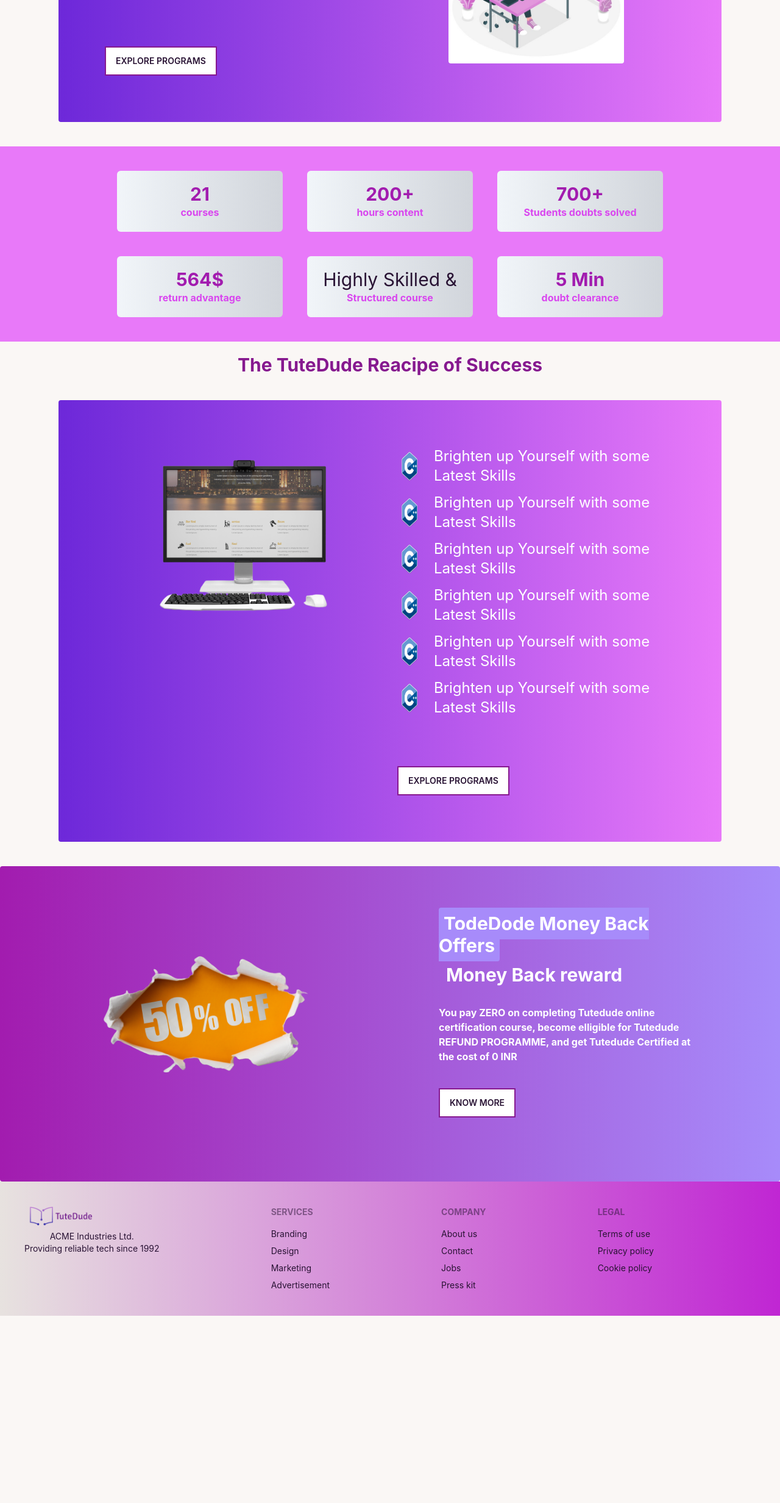
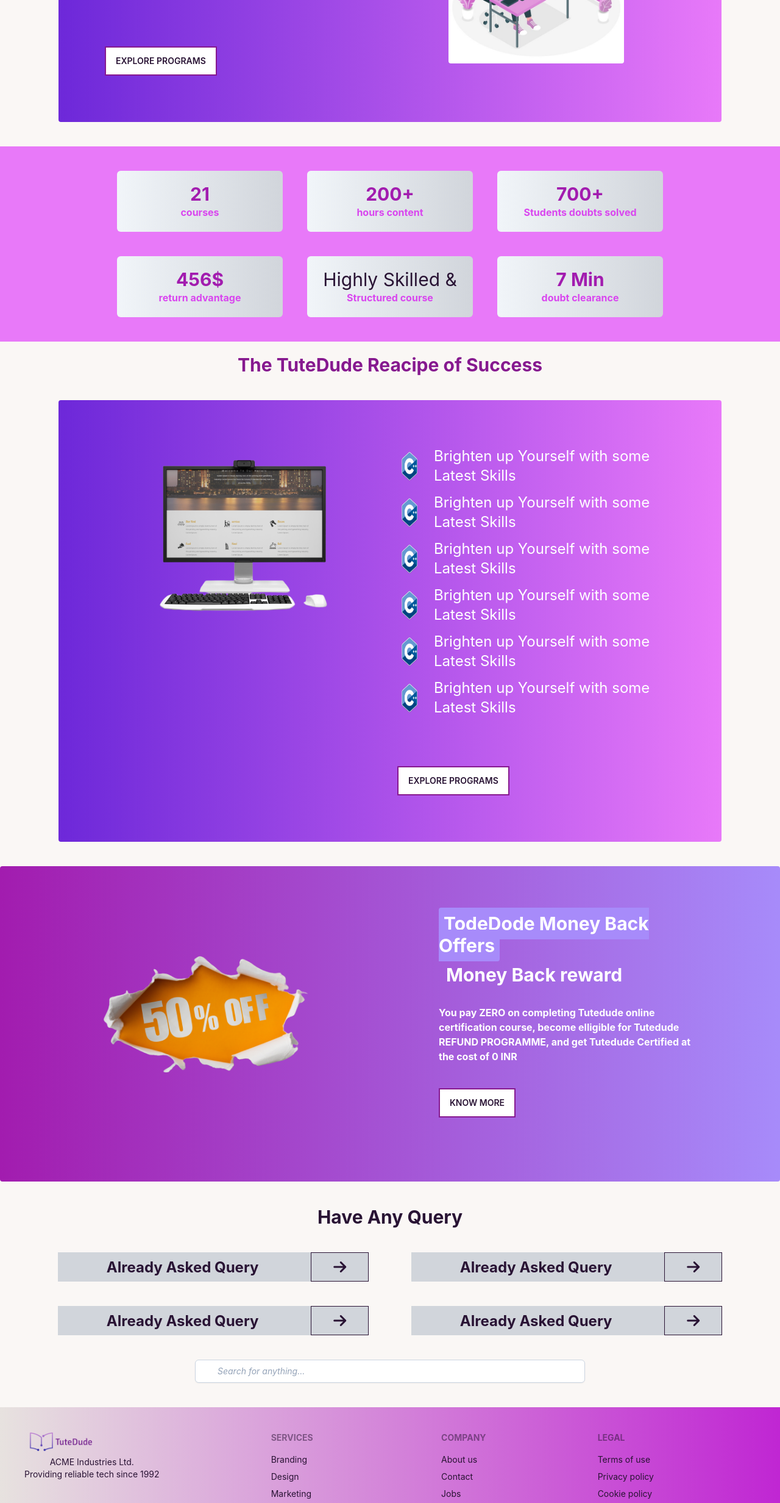
Before and after one commit to rashelmahomud/tuteDude-webSite, a React (Create React App) app: page / in a window 1280 px wide. Shown: the part 955-3419 px from the top of the page at 61% size. Before the commit the page ends 3112 px from the top, so only its background shows below. Built offline with nearby package versions, Linux system fonts and the light colour scheme.

Commit message:
adde some new features

```diff
--- a/package.json
+++ b/package.json
@@ -8,6 +8,7 @@
     "@testing-library/user-event": "^13.5.0",
     "daisyui": "^2.39.0",
     "react": "^18.2.0",
+    "react-countup": "^6.3.2",
     "react-dom": "^18.2.0",
     "react-router-dom": "^6.4.3",
     "react-scripts": "5.0.1",
--- a/public/index.html
+++ b/public/index.html
@@ -9,6 +9,7 @@
       name="description"
       content="Web site created using create-react-app"
     />
+    <link rel="stylesheet" href="https://cdnjs.cloudflare.com/ajax/libs/font-awesome/6.2.0/css/all.min.css" integrity="sha512-xh6O/CkQoPOWDdYTDqeRdPCVd1SpvCA9XXcUnZS2FmJNp1coAFzvtCN9BmamE+4aHK8yyUHUSCcJHgXloTyT2A==" crossorigin="anonymous" referrerpolicy="no-referrer" />
     <link rel="apple-touch-icon" href="%PUBLIC_URL%/logo192.png" />
     <!--
       manifest.json provides metadata used when your web app is installed on a
--- /dev/null
+++ b/src/Components/Pages/CustomerQuery.js
@@ -0,0 +1,40 @@
+import React from 'react';
+
+const CustomerQuery = () => {
+    return (
+        <div>
+            <h1 className='text-3xl text-center font-bold mt-10'>Have Any Query</h1>
+            <div className='grid grid-cols-2 lg:px-20 gap-10 my-10'>
+                <div className='flex mx-auto'>
+                    <h2 className='text-2xl font-bold bg-gray-300 '><span className='lg:p-20 p-5'>Already Asked Query</span>   <button className="btn btn-outline rounded-none "><i class="fa-solid fa-arrow-right mx-5 text-2xl"></i></button>
+                    </h2>
+                </div>
+                <div className='flex mx-auto'>
+                    <h2 className='text-2xl font-bold bg-gray-300 '><span className='lg:p-20 p-5'>Already Asked Query</span>   <button className="btn btn-outline rounded-none "><i class="fa-solid fa-arrow-right mx-5 text-2xl"></i></button>
+                    </h2>
+                </div>
+                <div className='flex mx-auto'>
+                    <h2 className='text-2xl font-bold bg-gray-300 '><span className='lg:p-20 p-5'>Already Asked Query</span>   <button className="btn btn-outline rounded-none "><i class="fa-solid fa-arrow-right mx-5 text-2xl"></i></button>
+                    </h2>
+                </div>
+                <div className='flex mx-auto'>
+                    <h2 className='text-2xl font-bold bg-gray-300 '><span className='lg:p-20 p-5'>Already Asked Query</span>   <button className="btn btn-outline rounded-none "><i class="fa-solid fa-arrow-right mx-5 text-2xl"></i></button>
+                    </h2>
+                </div>
+            </div>
+
+            <div className='text-center my-10'>
+            {/* <i class="fa-solid fa-magnifying-glass mt-10 absolute"></i> */}
+                <label class="block">
+
+                    <input class="placeholder:italic relative placeholder:text-slate-400 block bg-white w-1/2 mx-auto border border-slate-300 rounded-md py-2 pl-9 pr-3 shadow-sm focus:outline-none focus:border-sky-500 focus:ring-sky-500 focus:ring-1 sm:text-sm" placeholder="Search for anything..." type="text" name="search"/>
+
+                </label>
+
+            </div>
+
+        </div>
+    );
+};
+
+export default CustomerQuery;
--- a/src/Components/Pages/Home.js
+++ b/src/Components/Pages/Home.js
@@ -1,4 +1,5 @@
 import React from 'react';
+import CustomerQuery from './CustomerQuery';
 import ExploreProgram from './ExploreProgram';
 import FullRefound from './FullRefound';
 import OurClient from './OurClient';
@@ -14,6 +15,7 @@
             <OurClient />
             <RecepsSuccess />
             <OurOffers />
+            <CustomerQuery />
         </div>
     );
 };
--- a/src/Components/Pages/OurClient.js
+++ b/src/Components/Pages/OurClient.js
@@ -1,23 +1,24 @@
 import React from 'react';
+import CountUp from 'react-countup';
 
 const OurClient = () => {
     return (
         <div className='grid lg:grid-cols-3 md:grid-cols-2 grid-cols-1 lg:gap-10 gap-5 bg-fuchsia-400 lg:px-48 p-10'>
             <div className='bg-gradient-to-r from-slate-100 to-gray-300 p-5 rounded-md'>
-                <h1 className='text-3xl font-bold text-fuchsia-700'>21</h1>
+                <h1 className='text-3xl font-bold text-fuchsia-700'><CountUp delay={2} end={21} /></h1>
                 <h3 className='text-fuchsia-500 font-bold'>courses</h3>
             </div>
             <div className='bg-gradient-to-r from-slate-100 to-gray-300 p-5 rounded-md'>
-                <h1 className='text-3xl font-bold text-fuchsia-700'>200+</h1>
+                <h1 className='text-3xl font-bold text-fuchsia-700'><CountUp delay={2} end={200} />+</h1>
                 <h3 className='text-fuchsia-500 font-bold'> hours content</h3>
             </div>
             <div className='bg-gradient-to-r from-slate-100 to-gray-300 p-5 rounded-md'>
-                <h1 className='text-3xl font-bold text-fuchsia-700'>700+</h1>
+                <h1 className='text-3xl font-bold text-fuchsia-700'><CountUp delay={1} end={700} />+</h1>
                 <h3 className='text-fuchsia-500 font-bold'>Students doubts solved</h3>
             </div>
 
             <div className='bg-gradient-to-r from-slate-100 to-gray-300 p-5 rounded-md'>
-                <h1 className='text-3xl font-bold text-fuchsia-700'>564$</h1>
+                <h1 className='text-3xl font-bold text-fuchsia-700'><CountUp delay={1} end={456} />$</h1>
                 <h3 className='text-fuchsia-500 font-bold'>return advantage</h3>
             </div>
             <div className='bg-gradient-to-r from-slate-100 to-gray-300 p-5 rounded-md'>
@@ -25,7 +26,7 @@
                 <h3 className='text-fuchsia-500 font-bold'>Structured course</h3>
             </div>
             <div className='bg-gradient-to-r from-slate-100 to-gray-300 p-5 rounded-md'>
-                <h1 className='text-3xl font-bold text-fuchsia-700'>5 Min</h1>
+                <h1 className='text-3xl font-bold text-fuchsia-700'><CountUp delay={2} end={7} /> Min</h1>
                 <h3 className='text-fuchsia-500 font-bold'>doubt clearance</h3>
             </div>
 
```
Also changed, not shown: 1 other file (tests, documents, lock files or other folders).
